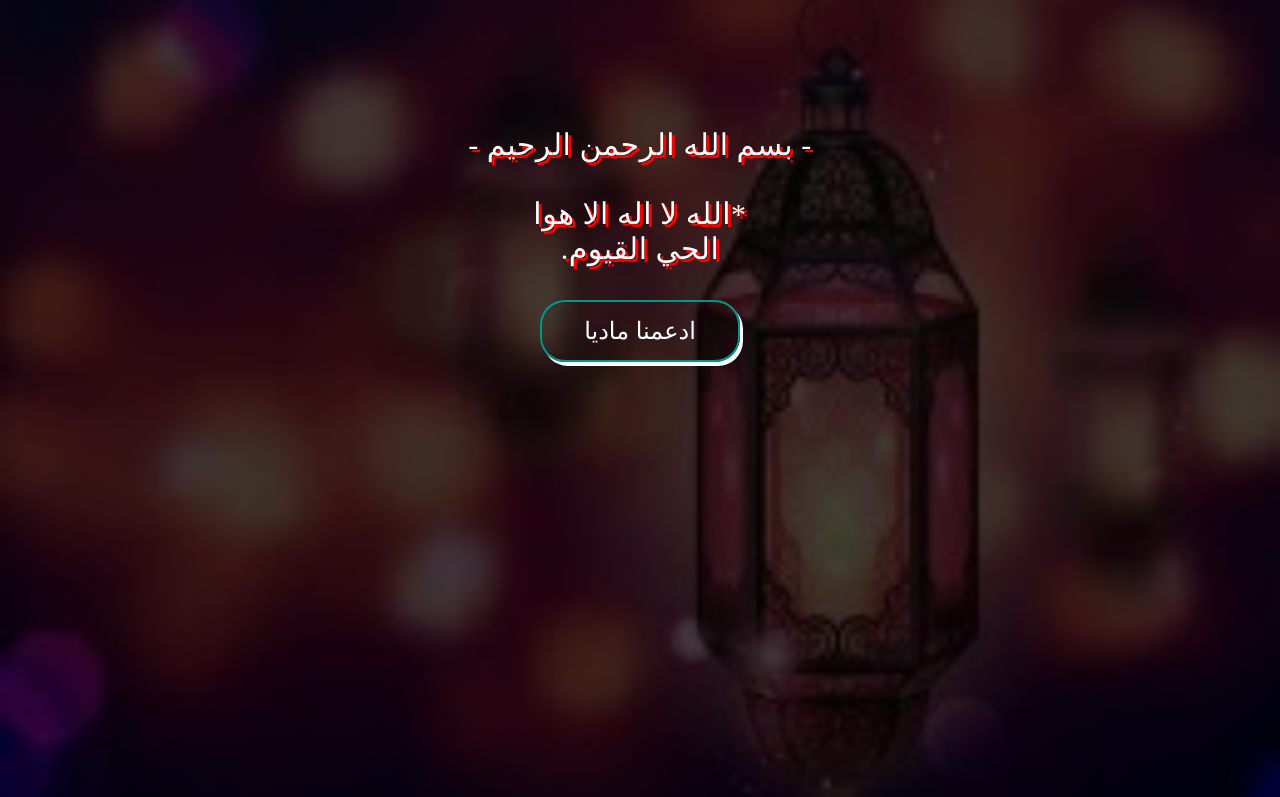
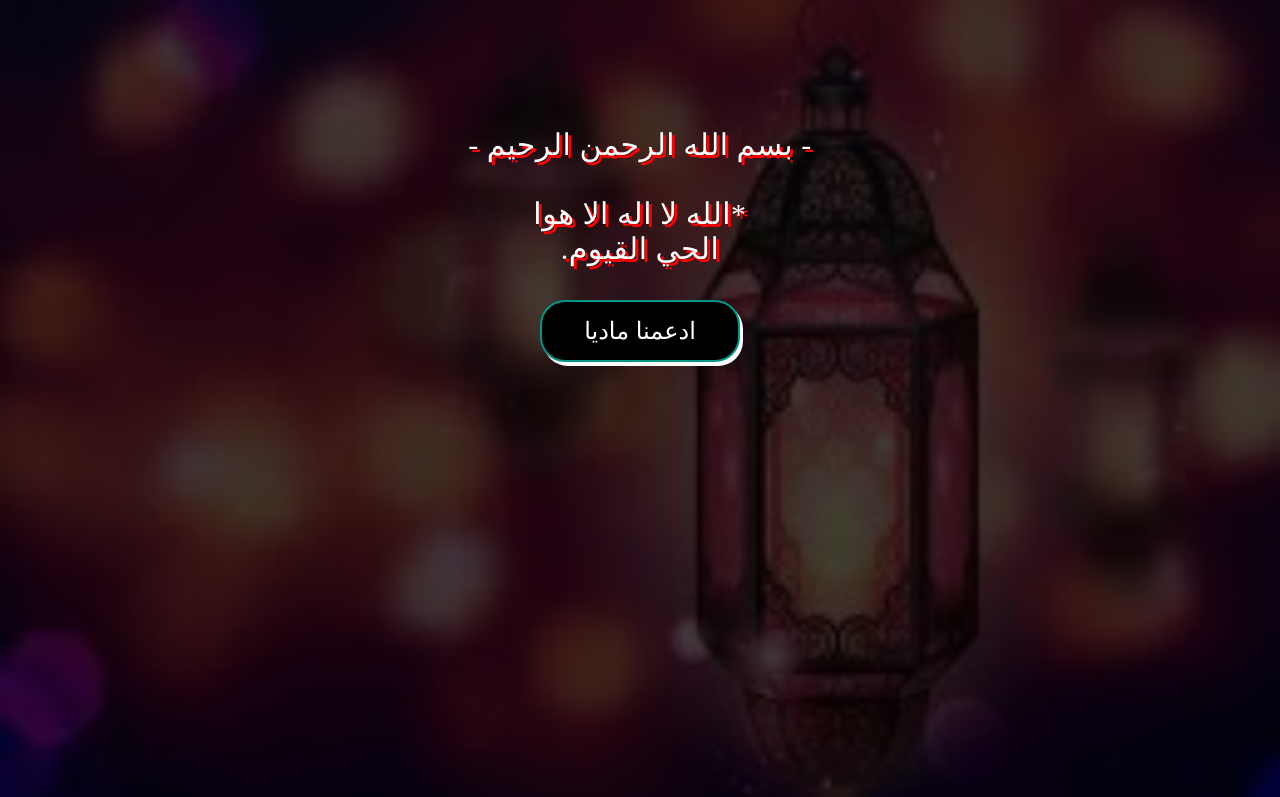
Before and after one commit to zyadabdelftah/Rama-d, a plain HTML site: page index.htm in a window 1280 px wide. Shown: the part 83-880 px from the top of the page. Drawn offline with Linux system fonts and the light colour scheme.

Commit message:
Update style.css

```diff
--- a/style.css
+++ b/style.css
@@ -78,9 +78,7 @@ button{
     background-color: black;
  box-shadow:3px 4px white;
 border:2px solid #009688;
-background:transparent;
-cursor: pointer;
-overflow: hidden;     position: relative;
+
 
  }
 
```
